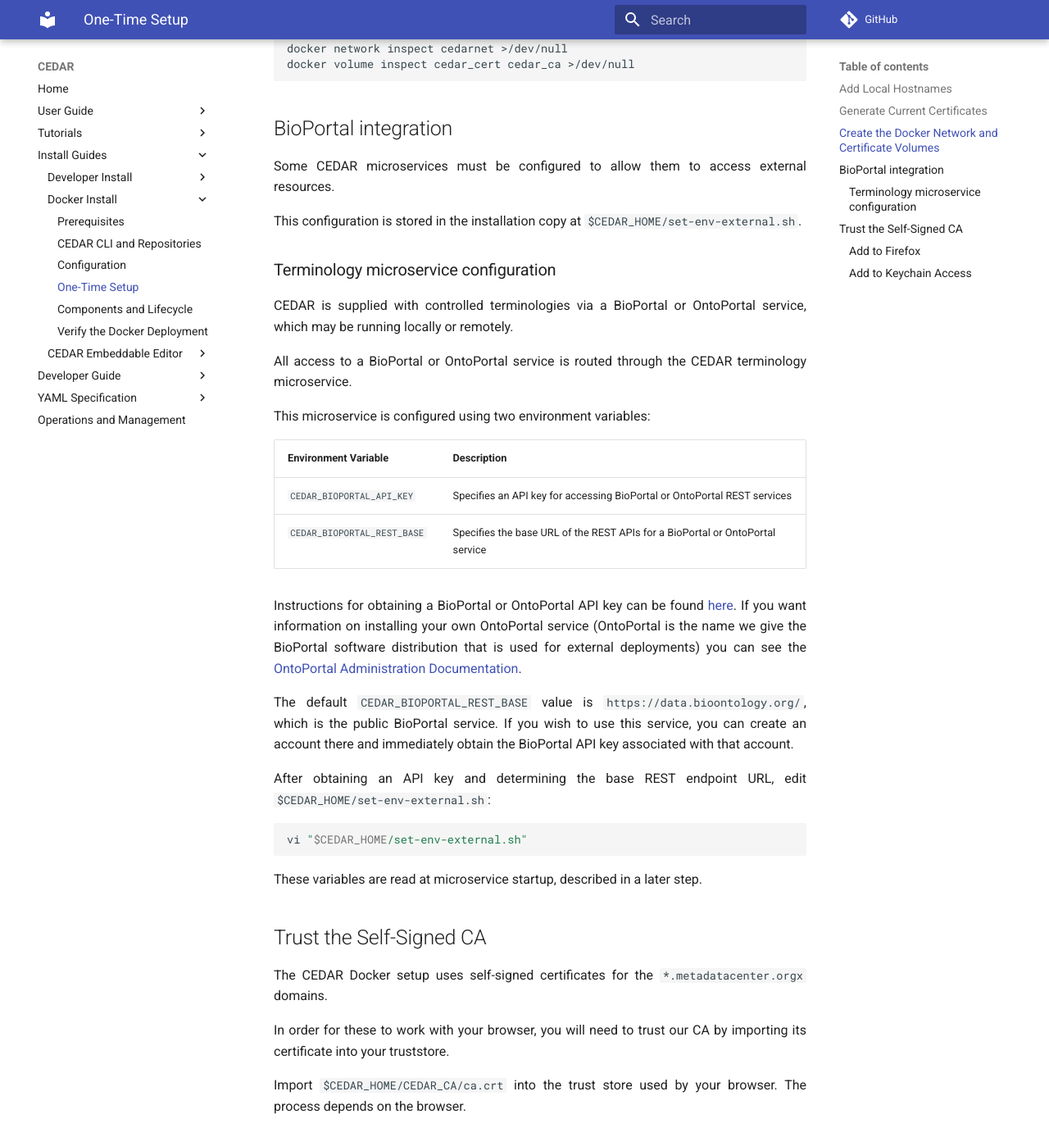
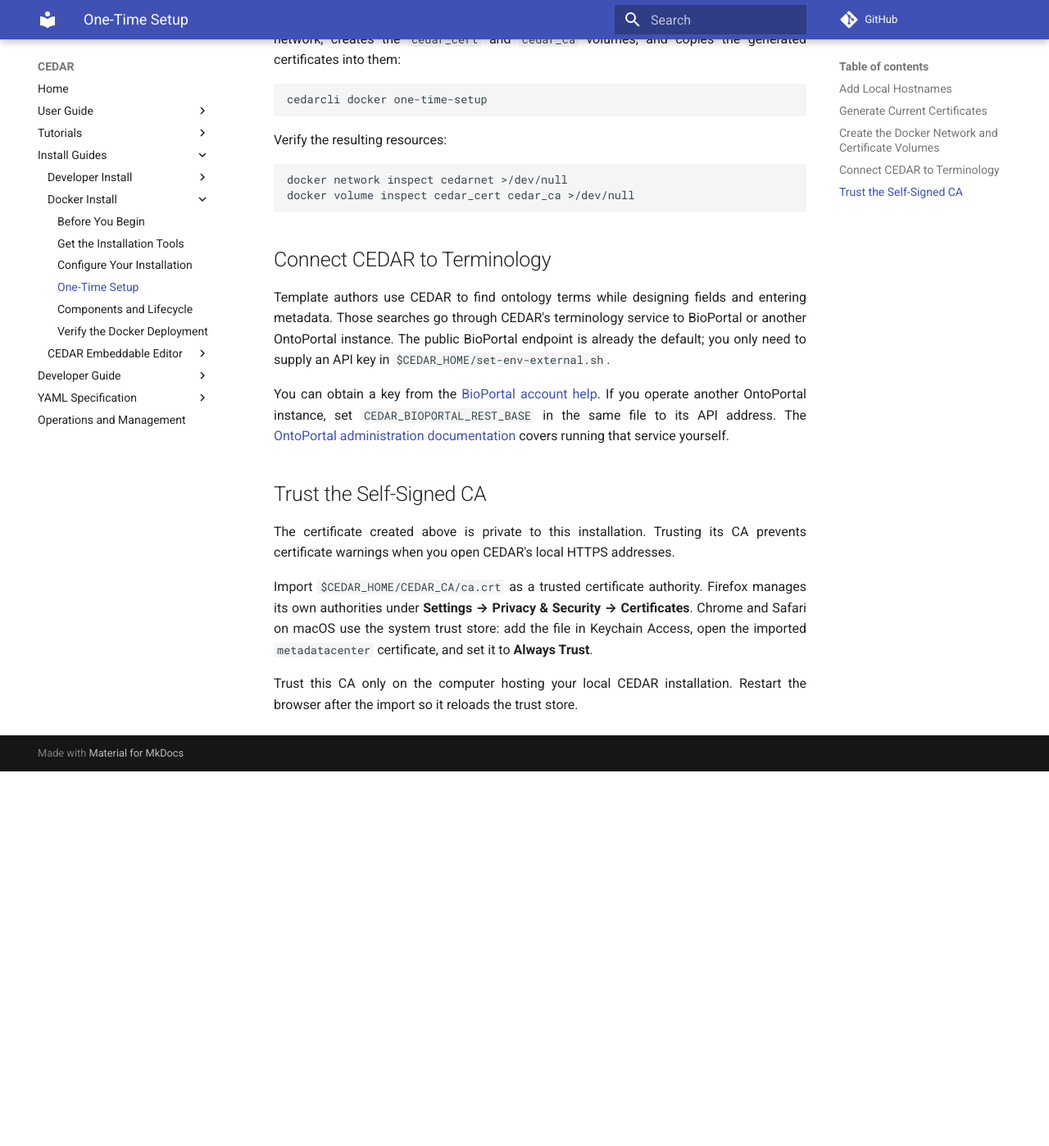
Before and after one commit to metadatacenter/cedar-mkdocs, an MkDocs documentation site: the page built from docs/install-docker-eval/one-time-setup.md, in a window 1280 px wide and 1400 px high, scrolled down 1110 px. Shown: the whole window at 82% size. Built offline with MkDocs 1.6.1 and Material for MkDocs 9.7.7, drawn with Linux system fonts in a browser that asks for light colours; comment, search, counter and statistics services are not loaded; after the commit the page ends 2051 px from its top, so only the background shows below that; some of the changed text lies outside the part shown.

Commit message:
docs: explain the Docker installation before mechanics

````diff
--- a/docs/install-docker-eval/one-time-setup.md
+++ b/docs/install-docker-eval/one-time-setup.md
@@ -1,7 +1,14 @@
 # One-Time Setup
 
-Run these steps from a shell with the full-Docker profile and overrides described on the
-[Configuration](configuration.md) page.
+CEDAR uses several local web addresses so the browser, authentication system, and APIs interact as
+they do in a hosted installation. Your computer does not know those names yet, and your browser
+does not automatically trust a certificate created on your laptop. This one-time setup establishes
+that local identity before any application containers start.
+
+It also creates the private Docker network that lets CEDAR's internal services find one another.
+These are installation-level resources: ordinary starts and stops reuse them.
+
+Run the following steps from the shell configured on the previous page.
 
 ## Add Local Hostnames
 
@@ -50,81 +57,28 @@
 docker volume inspect cedar_cert cedar_ca >/dev/null
 ```
 
-## BioPortal integration
+## Connect CEDAR to Terminology
 
-Some CEDAR microservices must be configured to allow them to access external resources.
+Template authors use CEDAR to find ontology terms while designing fields and entering metadata.
+Those searches go through CEDAR's terminology service to BioPortal or another OntoPortal instance.
+The public BioPortal endpoint is already the default; you only need to supply an API key in
+`$CEDAR_HOME/set-env-external.sh`.
 
-This configuration is stored in the installation copy at `$CEDAR_HOME/set-env-external.sh`.
-
-### Terminology microservice configuration
-
-CEDAR is supplied with controlled terminologies via a BioPortal or OntoPortal service, which may be running locally or remotely.
-
-All access to a BioPortal or OntoPortal service is routed through the CEDAR terminology microservice.
-
-This microservice is configured using two environment variables:
-
-| Environment Variable                 | Description  |
-| -----------                          | ------------ |
-| `CEDAR_BIOPORTAL_API_KEY`            | Specifies an API key for accessing BioPortal or OntoPortal REST services  |
-| `CEDAR_BIOPORTAL_REST_BASE`          | Specifies the base URL of the REST APIs for a BioPortal or OntoPortal service |
-
-Instructions for obtaining a BioPortal or OntoPortal API key can be found  [here](https://bioportal.bioontology.org/help#Getting_an_API_key).
-If you want information on installing your own OntoPortal service (OntoPortal is the name we give the BioPortal software distribution
-that is used for external deployments) you can see the [OntoPortal Administration Documentation](https://ontoportal.github.io/administration/).
-
-The default `CEDAR_BIOPORTAL_REST_BASE` value is `https://data.bioontology.org/`, which is the public BioPortal service.
-If you wish to use this service, you can create an account there and immediately obtain the BioPortal API key associated with that account.
-
-After obtaining an API key and determining the base REST endpoint URL, edit
-`$CEDAR_HOME/set-env-external.sh`:
-
-```bash
-vi "$CEDAR_HOME/set-env-external.sh"
-```
-
-These variables are read at microservice startup, described in a later step.
+You can obtain a key from the
+[BioPortal account help](https://bioportal.bioontology.org/help#Getting_an_API_key). If you operate
+another OntoPortal instance, set `CEDAR_BIOPORTAL_REST_BASE` in the same file to its API address.
+The [OntoPortal administration documentation](https://ontoportal.github.io/administration/) covers
+running that service yourself.
 
 ## Trust the Self-Signed CA
 
-The CEDAR Docker setup uses self-signed certificates for the `*.metadatacenter.orgx` domains.
+The certificate created above is private to this installation. Trusting its CA prevents certificate
+warnings when you open CEDAR's local HTTPS addresses.
 
-In order for these to work with your browser, you will need to trust our CA by importing its certificate into your truststore.
+Import `$CEDAR_HOME/CEDAR_CA/ca.crt` as a trusted certificate authority. Firefox manages its own
+authorities under **Settings → Privacy & Security → Certificates**. Chrome and Safari on macOS use
+the system trust store: add the file in Keychain Access, open the imported `metadatacenter`
+certificate, and set it to **Always Trust**.
 
-Import `$CEDAR_HOME/CEDAR_CA/ca.crt` into the trust store used by your browser. The process depends
-on the browser.
-
-### Add to `Firefox`
-If you use Firefox, you will need to add the root CA certificate to the trusted list of the browser.
-
-The process is the following:
-
-- Open the `Preferences`.
-- In the `Find in Preferences` input type `certificates`.
-- Click the `View Certificates...` button.
-- Make sure the `Authorities` tab is open.
-- Click `Import`.
-- Select `$CEDAR_HOME/CEDAR_CA/ca.crt`.
-- Click both checkbox:
-    - `Trust this CA to identify websites.`
-    - `Trust this CA to identify email users.`
-- Click `OK`
-
-### Add to `Keychain Access`
-If you use Chrome or Safari, or other browsers that use the system's trust store for certificates, you will need to add the root CA certificate to `Keychain Access`.
-
-The process is the following:
-
-* In Finder, navigate to `$CEDAR_HOME/CEDAR_CA`.
-* Double-click the `ca.crt` file.
-* The application called `Keychain Access` will be launched.
-* A dialog will pop up, prompting for a location for the certificate. The `login` will be preselected. Click the `Add` button.
-* Locate the certificate you just added. It should be either in System or login Keychain. Search for `metadatacenter`.
-* The certificate will have a white `x` in a red circle, meaning it is not trusted.
-* Open it by double-clicking it.
-* Expand the `Trust` branch on the top.
-* Change the dropdown labeled `When using this certificate:` to `Always Trust`.
-* Close the popup.
-* You will be prompted for your password.
-* You should see the icon of the certificate having a white cross inside a blue circle.
-After trusting the CA, completely restart the browser before opening CEDAR.
+Trust this CA only on the computer hosting your local CEDAR installation. Restart the browser after
+the import so it reloads the trust store.
````
Also changed, not shown: docs/install-docker-eval/cli-and-scripts.md (+28 -75 lines), docs/install-docker-eval/configuration.md (+35 -34 lines), docs/install-docker-eval/overview/index.md (+22 -25 lines), docs/install-docker-eval/prerequisites.md (+23 -34 lines).
